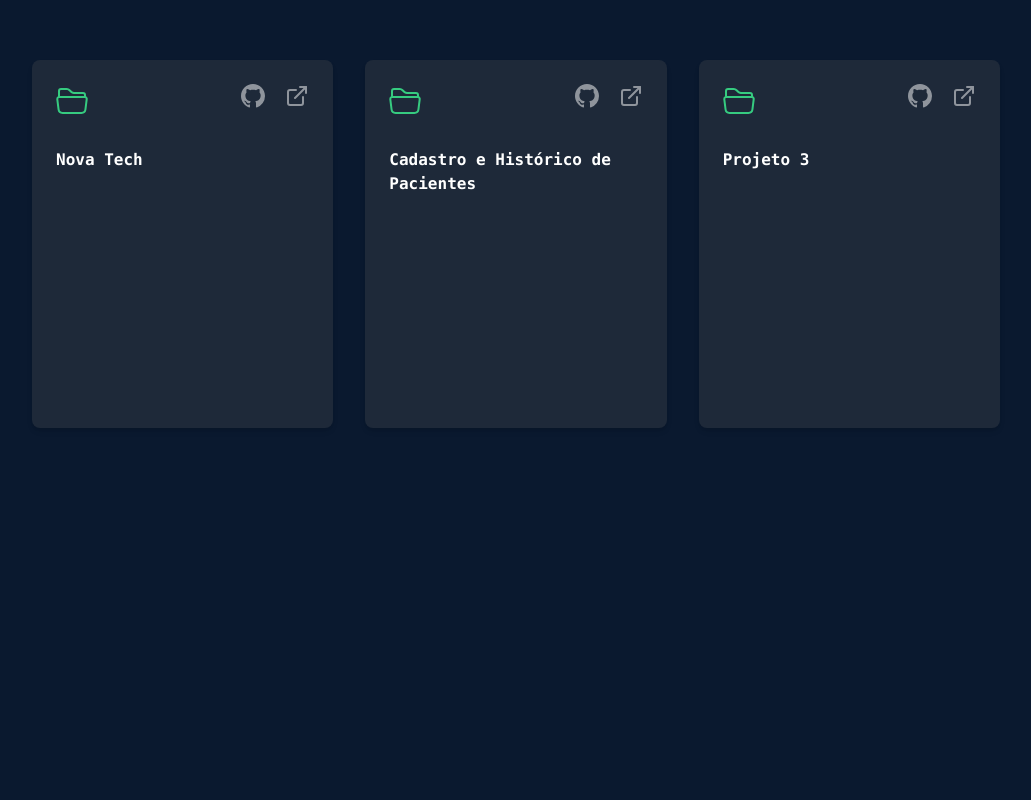
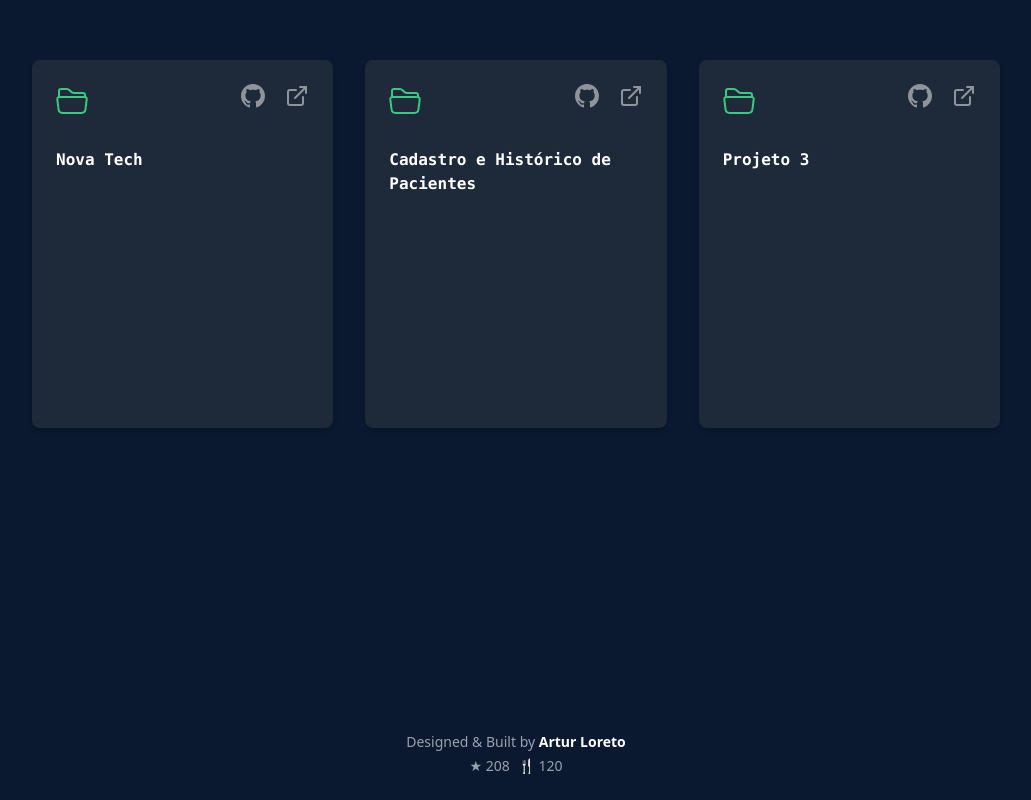
Before and after one commit to Loreto1306/portifolio, a React (Vite) app: page / in a window 1280 px wide. Shown: the part 2022-2822 px from the top of the page, without its empty margins (124-1155 px from the left). Before the commit the page ends 2666 px from the top, so only its background shows below. Built offline with nearby package versions, Linux system fonts and the light colour scheme.

Commit message:
New Section: Footer e Icon

```diff
--- a/index.html
+++ b/index.html
@@ -2,7 +2,7 @@
 <html lang="en">
   <head>
     <meta charset="UTF-8" />
-    <link rel="icon" type="image" href="./src/assets/icon.png" />
+    <link rel="icon" type="image" href="./public/icon.png" />
     <link href="/src/styles.css" rel="stylesheet">
     <meta name="viewport" content="width=device-width, initial-scale=1.0" />
     <title>Artur Loreto</title>
--- a/src/main.jsx
+++ b/src/main.jsx
@@ -5,6 +5,7 @@ import Home from './pages/Home.jsx'
 import Header from './pages/Header.jsx'
 import About from './pages/About.jsx'
 import Projects from './pages/Projects.jsx'
+import Footer from './pages/Footer.jsx'
 
 createRoot(document.getElementById('root')).render(
   <StrictMode>
@@ -12,5 +13,6 @@ createRoot(document.getElementById('root')).render(
       <Home />
       <About />
       <Projects/>
+      <Footer/>
   </StrictMode>,
 )
--- /dev/null
+++ b/src/pages/Footer.jsx
@@ -0,0 +1,38 @@
+import { BsLinkedin } from "react-icons/bs"
+import { BsGithub } from "react-icons/bs";
+export default function Footer(){
+    return(
+        <footer className="relative w-full bg-[#0a192f] text-white flex flex-col items-center justify-center py-6">
+            {/* Barra lateral esquerda com redes sociais */}
+            <div className="hidden lg:flex flex-col fixed left-8 bottom-0 items-center gap-10">
+                {/* Ícones */}
+                <a href="https://github.com/Loreto1306" target="_blank" rel="noreferrer">
+                    <BsGithub className="text-white hover:text-[#36cb80] transition-colors w-7 h-7" />
+                </a>
+                <a href="https://www.linkedin.com/in/artur-loreto" target="_blank" rel="noreferrer">
+                    <BsLinkedin className="text-white hover:text-[#36cb80] transition-colors w-6 h-6" />
+                </a>
+                {/* Linha abaixo dos ícones */}
+                <div className="w-px h-24 bg-white opacity-30 mt-2" />
+            </div>
+
+
+            {/* Barra lateral direita com email */}
+            <div className="hidden lg:flex flex-col fixed  right-[-60px] bottom-0 items-center gap-4">
+                <p className="text-xs  opacity-75 rotate-90 tracking-widest hover:text-[#36cb80] cursor-pointer transition-colors">
+                    tucorodriguesloreto@hotmail.com.br
+                </p>
+                <div className="w-px h-24 mt-28 bg-white opacity-30 mt-2" />
+            </div>
+
+            {/* Rodapé central inferior */}
+            <div className="text-center mt-16 text-sm text-gray-400">
+                <p>Designed & Built by <span className="text-white font-semibold">Artur Loreto</span></p>
+                <div className="flex justify-center items-center gap-2 mt-1">
+                    <span>★ 208</span>
+                    <span>🍴 120</span>
+                </div>
+            </div>
+        </footer>
+    )
+}
--- a/src/pages/Projects.jsx
+++ b/src/pages/Projects.jsx
@@ -55,9 +55,8 @@ export default function Projects(){
                         </div>
                         <p className="mt-8 font-bold">Projeto 3</p>
                     </div>
-
-                    {/* Card 4 */}
-                    {/*<div className="bg-gray-800 sm:h-0 min-h-72 text-white rounded-lg p-6 shadow-md flex flex-col  h-full">
+                    {/* Card 4 */
+                    /*<div className="bg-gray-800 sm:h-0 min-h-72 text-white rounded-lg p-6 shadow-md flex flex-col  h-full">
                         <div className="flex justify-between items-start">
                             <BsFolder2Open className="w-8 h-8 text-[#36cb80]" />
                             <div className="flex gap-5">
```
Also changed, not shown: public/icon.png (renamed from src/assets/icon.png).
